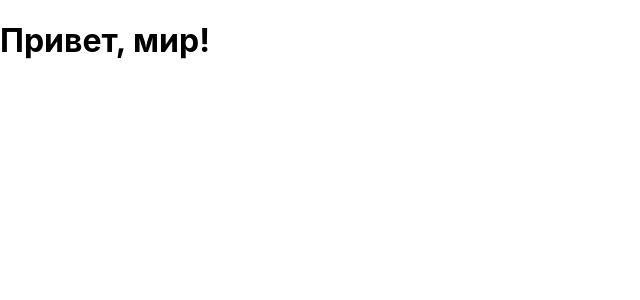
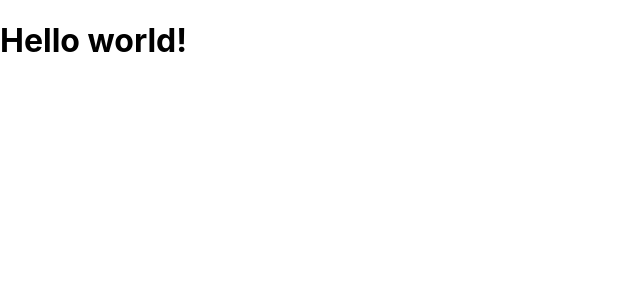
Before and after one commit to Tyzer1/Sandbox, a React (Create React App) app: page / in a window 1280 px wide. Shown: the top 300 px of the page, without its empty margins (0-640 px from the left). Built offline with nearby package versions, Linux system fonts and the light colour scheme.

Commit message:
English update

```diff
--- a/src/index.js
+++ b/src/index.js
@@ -12,7 +12,7 @@
 // );
 const root = ReactDOM.createRoot(document.getElementById('root'));
 root.render(
-  <h1>Привет, мир!</h1>,
+  <h1>Hello world!</h1>,
 );
 
 // If you want to start measuring performance in your app, pass a function
```
